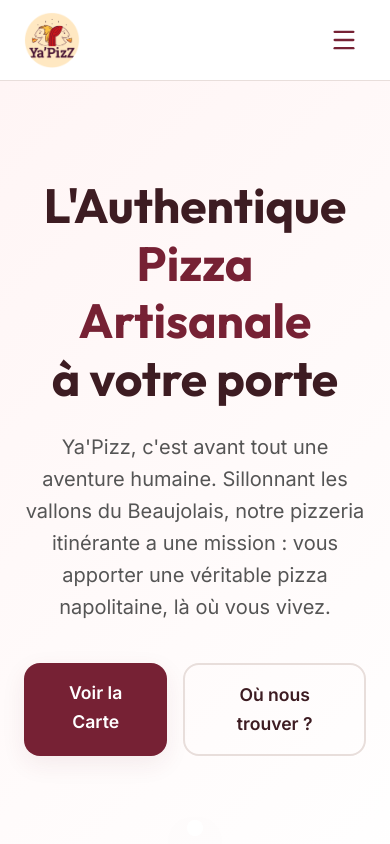
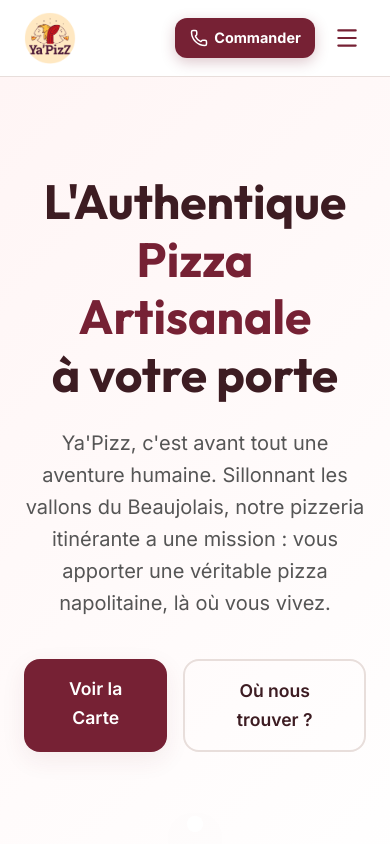
Before and after one commit to sainrat-t/YaPizz, a Next.js app: page / in a window 390 px wide. Shown: the top 844 px of the page. Built offline with nearby package versions, Linux system fonts and the light colour scheme; no server answers; the database is empty.

Commit message:
style: keep commander button permanently visible in mobile header bar

```diff
--- a/src/components/Header.module.css
+++ b/src/components/Header.module.css
@@ -25,12 +25,18 @@
   transform: scale(1.03);
 }
 
+.rightActions {
+  display: flex;
+  align-items: center;
+  gap: 0.75rem;
+}
+
 .menuToggle {
   display: none;
   background: transparent;
   border: none;
   color: var(--primary-color);
-  padding: 0.5rem;
+  padding: 0.4rem;
   border-radius: 8px;
   transition: background-color 0.2s ease;
 }
@@ -61,14 +67,15 @@
 .cta {
   display: flex;
   align-items: center;
-  gap: 0.5rem;
+  gap: 0.4rem;
   background-color: var(--primary-color);
   color: white;
-  padding: 0.75rem 1.5rem;
+  padding: 0.65rem 1.25rem;
   border-radius: var(--border-radius);
   font-weight: 700;
   box-shadow: 0 4px 14px rgba(118, 33, 52, 0.25);
   transition: transform var(--transition-speed), box-shadow var(--transition-speed), background-color var(--transition-speed);
+  white-space: nowrap;
 }
 
 .cta:hover {
@@ -106,10 +113,10 @@
     backdrop-filter: blur(16px);
     border-bottom: 2px solid var(--border-color);
     box-shadow: 0 16px 32px rgba(61, 28, 34, 0.12);
-    padding: 1.5rem 1.5rem 1.75rem 1.5rem;
+    padding: 1.25rem 1.5rem;
     flex-direction: column;
     align-items: stretch;
-    gap: 0.5rem;
+    gap: 0.25rem;
     z-index: 1000;
   }
 
@@ -120,7 +127,7 @@
 
   .navLink {
     padding: 0.85rem 1rem;
-    font-size: 1.1rem;
+    font-size: 1.05rem;
     border-radius: 12px;
     transition: background-color 0.2s ease, color 0.2s ease;
   }
@@ -131,14 +138,8 @@
   }
 
   .cta {
-    margin-top: 0.75rem;
-    width: 100%;
-    justify-content: center;
-    padding: 1rem 1.5rem;
-    font-size: 1.15rem;
-    letter-spacing: 0.3px;
-    border-radius: 14px;
-    background-color: var(--primary-color);
-    box-shadow: 0 6px 20px rgba(118, 33, 52, 0.35);
+    padding: 0.55rem 0.9rem;
+    font-size: 0.9rem;
+    border-radius: 12px;
   }
 }
--- a/src/components/Header.tsx
+++ b/src/components/Header.tsx
@@ -16,17 +16,8 @@ export default function Header() {
     <header className={styles.header}>
       <div className={`container ${styles.headerContainer}`}>
         <Link href="/" className={styles.logo} onClick={closeMenu}>
-          <Image src="/images/logo1.png" alt="Ya'Pizz Logo" width={56} height={56} priority />
+          <Image src="/images/logo1.png" alt="Ya'Pizz Logo" width={52} height={52} priority />
         </Link>
-
-        <button
-          className={styles.menuToggle}
-          onClick={toggleMenu}
-          aria-label="Menu"
-          aria-expanded={isOpen}
-        >
-          {isOpen ? <X size={28} /> : <MenuIcon size={28} />}
-        </button>
 
         <nav className={`${styles.nav} ${isOpen ? styles.navOpen : ''}`}>
           <Link href="#menu" className={styles.navLink} onClick={closeMenu}>
@@ -41,10 +32,22 @@ export default function Header() {
           <Link href="#privatisation" className={styles.navLink} onClick={closeMenu}>
             <PartyPopper size={20} /> <span>Privatisation</span>
           </Link>
+        </nav>
+
+        <div className={styles.rightActions}>
           <a href="tel:0624344061" className={styles.cta} onClick={closeMenu}>
-            <Phone size={20} /> <span>Commander</span>
+            <Phone size={18} /> <span>Commander</span>
           </a>
-        </nav>
+
+          <button
+            className={styles.menuToggle}
+            onClick={toggleMenu}
+            aria-label="Menu"
+            aria-expanded={isOpen}
+          >
+            {isOpen ? <X size={26} /> : <MenuIcon size={26} />}
+          </button>
+        </div>
       </div>
     </header>
   );
```
